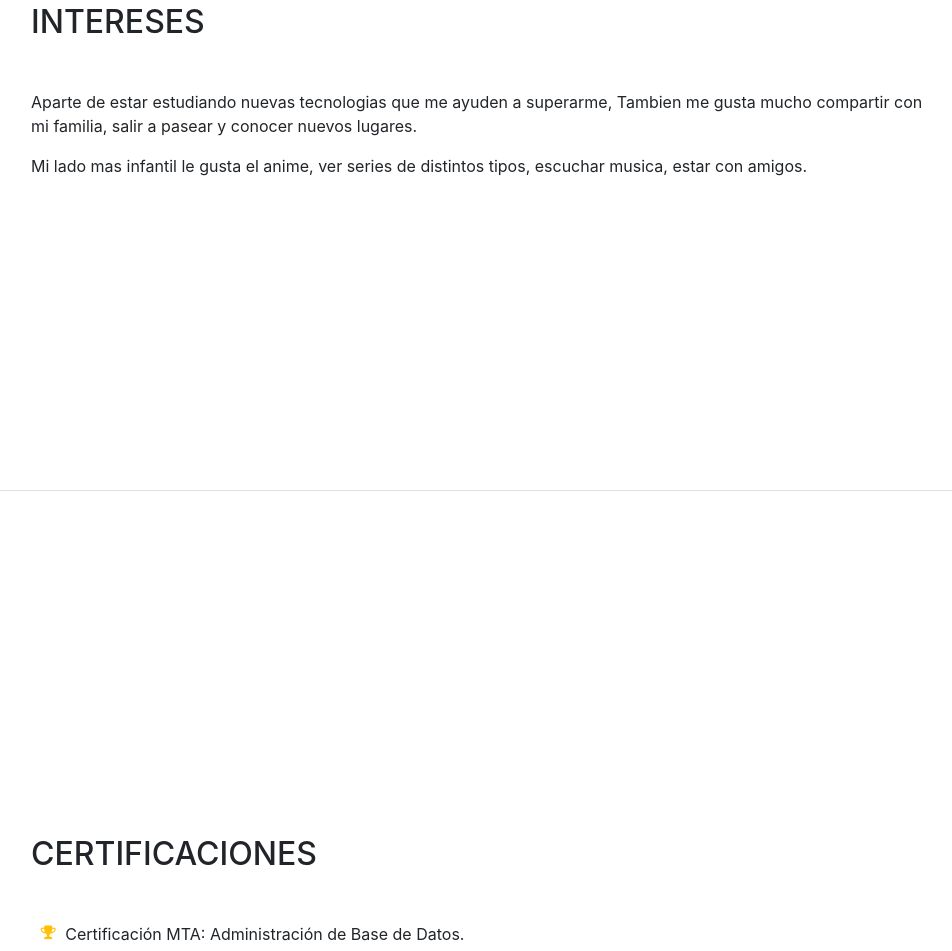
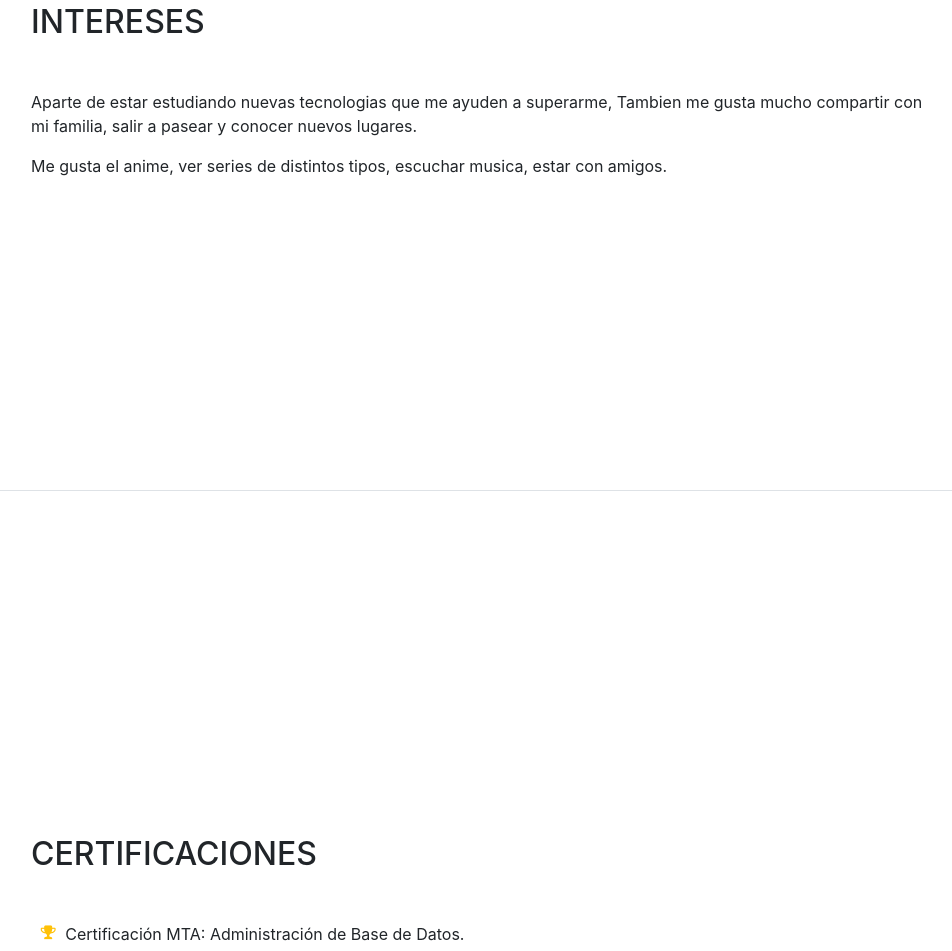
Before and after one commit to rodrigoarismendi30/curriculum, a website with bundled scripts: page index.html in a window 1280 px wide. Shown: the part 3509-4460 px from the top of the page, without its empty margins (289-1241 px from the left). Built offline with nearby package versions, Linux system fonts and the light colour scheme; a web font is replaced by a local one.

Commit message:
arreglo menor

```diff
--- a/index.html
+++ b/index.html
@@ -238,7 +238,7 @@
         <div class="my-auto">
           <h2 class="mb-5">Intereses</h2>
           <p>Aparte de estar estudiando nuevas tecnologias que me ayuden a superarme, Tambien me gusta mucho compartir con mi familia, salir a pasear y conocer nuevos lugares.</p>
-          <p class="mb-0">Mi lado mas infantil le gusta el anime, ver series de distintos tipos, escuchar musica, estar con amigos.</p>
+          <p class="mb-0">Me gusta el anime, ver series de distintos tipos, escuchar musica, estar con amigos.</p>
         </div>
       </section>
 
```
